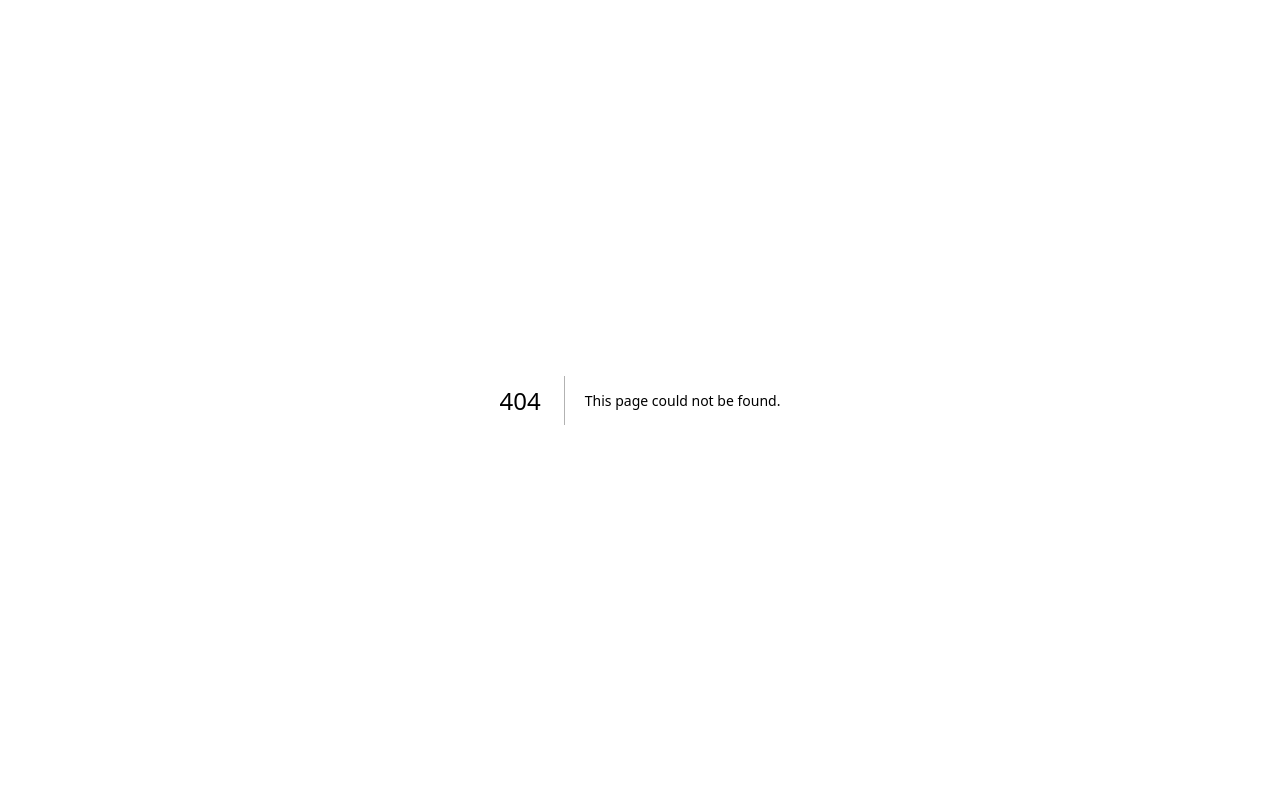
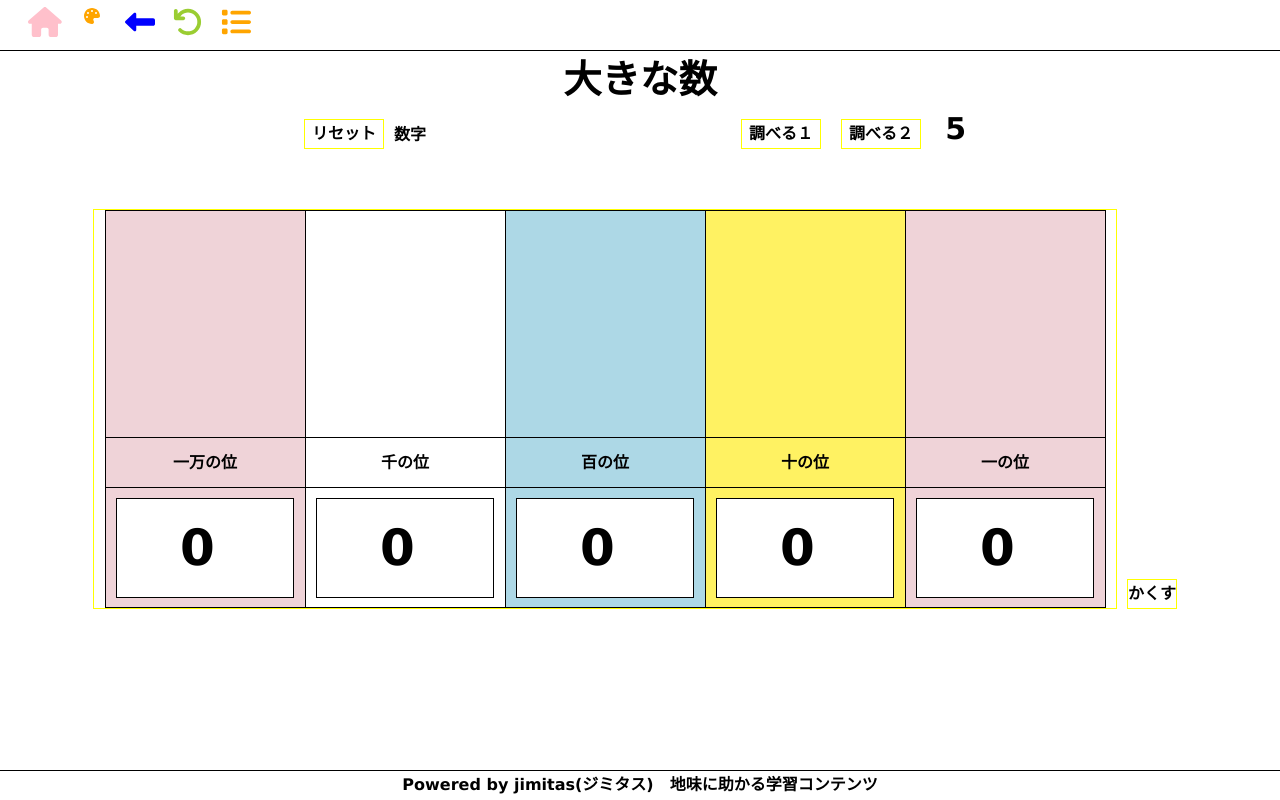
Before and after one commit to jimitas/jimitas_R5summer, a Next.js app: page /12ookinakazu in a window 1280 px wide. Before the commit this address had no page. Built offline with nearby package versions, Linux system fonts and the light colour scheme; no server answers.

Commit message:
大きな数製作開始 大まかなレイアウト 調べるを押すと、キーとなる数を記憶する。

```diff
--- a/src/components/Links/index.tsx
+++ b/src/components/Links/index.tsx
@@ -18,7 +18,7 @@ const ITEMS = [
     title: "２年生",
     links: [
       { href: "07tokei", title: "とけい" },
-      // { href: "./", title: "d" },
+      { href: "12ookinakazu", title: "大きな数" },
       // { href: "./", title: "d" },
       // { href: "./", title: "d" },
       // { href: "./", title: "d" },
--- /dev/null
+++ b/src/pages/12ookinakazu.tsx
@@ -0,0 +1,135 @@
+import Layout from "@/components/Layout";
+import * as se from "src/components/se";
+import { useEffect, useRef, useState } from "react";
+import styles from "src/styles/Home.module.css";
+
+export default function Home() {
+  const el_kuraidori = useRef<HTMLDivElement>(null);
+  const num: number = 246;
+  const kurai_yomi = ["一", "十", "百", "千", "一万", "十万", "百万", "千万", "一億", "十億", "百億", "千億", "一兆"];
+  const bgColor = ["#efd3d8", "#fff262", "lightblue", "white"];
+  const [count, setCount] = useState<number>(0);
+  const [row, setRow] = useState<number>(5);
+  const [inputValue_1, setInputValue_1] = useState("");
+  let inputValues_2 = [0, 0, 0, 0, 0, 0, 0, 0, 0, 0, 0, 0, 0];
+
+  const changeRows = (event: React.ChangeEvent<HTMLInputElement>) => {
+    const value = parseInt(event.target.value);
+    setRow(value);
+  };
+
+  const putNumber_1 = () => {
+    console.log("Input Value:", inputValue_1);
+  };
+
+  const handleInputChange_1 = (event: React.ChangeEvent<HTMLInputElement>) => {
+    setInputValue_1(event.target.value);
+  };
+
+  const putNumber_2 = () => {
+    let sum: number = 0;
+    for (let i = 0; i < row;i++) {
+      sum = sum + inputValues_2[row - i - 1] * 10 ** i;
+    }
+    console.log(sum);
+  };
+
+  const handleDynamicInputChange = (index: number, event: React.ChangeEvent<HTMLInputElement>) => {
+    const newValue = parseInt(event.target.value);
+    inputValues_2[index] = newValue;
+  };
+
+  const resetTable = () => {
+    setCount((count) => count + 1);
+    se.seikai1.play();
+  };
+
+  useEffect(() => {
+    const ele = el_kuraidori.current;
+    while (ele?.firstChild) {
+      ele.removeChild(ele.firstChild);
+    }
+    const TBL = document.createElement("table");
+    for (let i = 0; i < 3; i++) {
+      const tr = document.createElement("tr");
+      TBL.appendChild(tr);
+      for (let j = 0; j < row; j++) {
+        const td = document.createElement("td");
+        if (i === 1) {
+          td.innerHTML = kurai_yomi[row - j - 1] + "の位";
+          td.style.height = "50px";
+        }
+        if (i === 2) {
+          td.style.height = "120px";
+          const input = document.createElement("input");
+          input.type = "number";
+          input.max = "9";
+          input.min = "0";
+          input.value = inputValues_2[j].toString();
+          input.className = styles.digitInput; // styles.digitInputをclassNameプロパティに渡す
+          input.addEventListener("change", (event: any) => handleDynamicInputChange(j, event)); // イベントリスナーを追加
+          td.appendChild(input);
+        }
+        td.style.backgroundColor = bgColor[(row - j - 1) % 4];
+        tr.appendChild(td);
+      }
+    }
+    el_kuraidori.current?.appendChild(TBL);
+  }, [count]);
+
+  return (
+    <Layout title="大きな数">
+      <button
+        onClick={resetTable}
+        style={{ border: "solid 1px yellow", width: "80px", height: "30px", margin: "auto 10px 30px" }}
+      >
+        リセット
+      </button>
+      数字
+      <input
+        value={inputValue_1}
+        onChange={handleInputChange_1}
+        type="number"
+        style={{
+          textAlign: "right",
+          width: "300px",
+          height: "40px",
+          fontSize: "30px",
+          color: "black",
+          marginRight: "5px",
+        }}
+      />
+      <button
+        onClick={putNumber_1}
+        style={{ border: "solid 1px yellow", width: "80px", height: "30px", margin: "auto 10px 30px" }}
+      >
+        調べる１
+      </button>
+      <button
+        onClick={putNumber_2}
+        style={{ border: "solid 1px yellow", width: "80px", height: "30px", margin: "auto 10px 30px" }}
+      >
+        調べる２
+      </button>
+      <input
+        value={row}
+        onChange={changeRows}
+        type="number"
+        style={{
+          textAlign: "right",
+          width: "50px",
+          height: "40px",
+          fontSize: "30px",
+          color: "black",
+          marginRight: "5px",
+        }}
+      />
+      <section style={{ display: "flex", justifyContent: "center" }}>
+        <div ref={el_kuraidori} className={styles.kuraidoriTable}></div>
+        <button style={{ border: "solid 1px yellow", width: "50px", height: "30px", margin: "auto 10px 30px" }}>
+          かくす
+        </button>
+      </section>
+    </Layout>
+  );
+}
--- a/src/styles/Home.module.css
+++ b/src/styles/Home.module.css
@@ -23,7 +23,7 @@
   padding: 0 5px;
   background-color: white;
   cursor: pointer;
-  border-radius: min(10%,10px);
+  border-radius: min(10%, 10px);
   -webkit-box-shadow: 2px 2px 2px 0 rgba(128, 128, 128, 0.8);
   box-shadow: 2px 2px 2px 0 rgba(128, 128, 128, 0.8);
 }
@@ -64,13 +64,13 @@
   align-items: center;
 }
 
-.place{
+.place {
   display: flex;
   justify-content: center;
   align-items: center;
 }
 
-.kigo{
+.kigo {
   height: max(3vw, 30px);
   font-size: max(2vw, 20px);
 }
@@ -88,3 +88,27 @@
   cursor: pointer;
   /* @apply text-base mt-1 sm:w-16 sm:h-16 sm:text-2xl text-center bg-gray-200 border border-gray-300 text-gray-900 rounded-lg focus:ring-blue-500 focus:border-blue-500 block px-1; */
 }
+
+.kuraidoriTable {
+  width: 80vw;
+  height: 50vh;
+  margin: 30px 0;
+  display: flex;
+  justify-content: center;
+  border: solid yellow 1px;
+}
+
+.kuraidoriTable td {
+  width: 200px;
+  color:black;
+  border: 1px solid;
+}
+
+.digitInput{
+  width:90%;
+  /* max-width:100px; */
+  height:100px;
+  font-size: 50px;
+  text-align: center;
+  border:solid 1px black;
+}
```
Also changed, not shown: src/pages/devMemo.md (+22 -6 lines).
